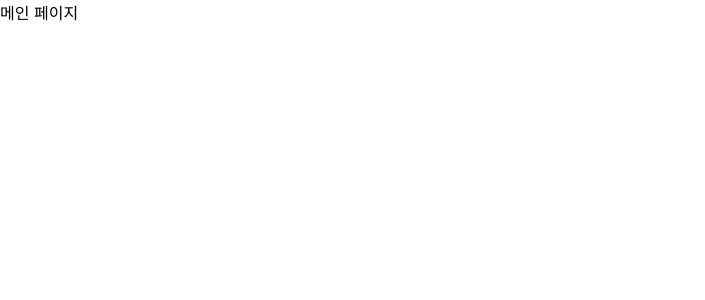
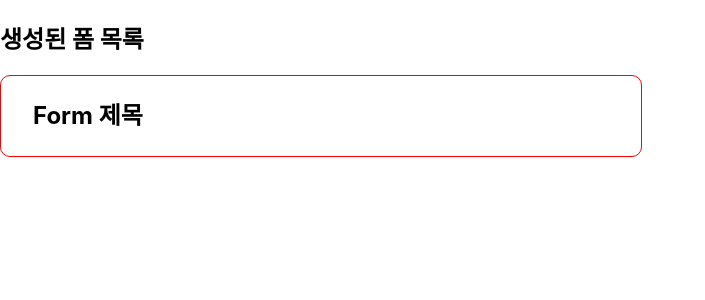
Before and after one commit to WPO-Team-01/wanted-codestates-project-1-7, a React (Create React App) app: page / in a window 1280 px wide. Shown: the top 300 px of the page, without its empty margins (0-705 px from the left). Built offline with nearby package versions, Linux system fonts and the light colour scheme; the HTML template or start-up script is replaced by a standard one.

Commit message:
Add: FormList

```diff
--- a/jsconfig.json
+++ b/jsconfig.json
@@ -4,5 +4,7 @@
     "paths": {
       "@/*": ["./src/*"]
     }
-  }
+  },
+  "include": ["src/**/*"],
+  "exclude": ["node_modules"]
 }
--- /dev/null
+++ b/src/components/FormList/FormList.js
@@ -0,0 +1,21 @@
+import styled from 'styled-components';
+
+const Wrapper = styled.div`
+  position: absolute;
+  border: 1px solid red;
+  width: 50%;
+  height: 10%;
+  border-radius: 10px;
+`;
+const Title = styled.h2`
+  width: 20%;
+  margin-left: 5%;
+`;
+function FormList() {
+  return (
+    <Wrapper>
+      <Title>Form 제목</Title>
+    </Wrapper>
+  );
+}
+export default FormList;
--- a/src/pages/MainPage/MainPage.js
+++ b/src/pages/MainPage/MainPage.js
@@ -1,7 +1,27 @@
-import React from "react";
+import React from 'react';
+import FormList from '@/components/FormList/FormList';
+import styled from 'styled-components';
 
+const Title = styled.h2``;
+const Button = styled.button`
+  position: absolute;
+  top: 70 %;
+  width: 30%;
+  height: 5%;
+  background-color: pink;
+  border: none;
+  border-radius: 5px;
+  font-size: 1.4rem;
+  font-weight: 500;
+`;
 const Main = () => {
-  return <div>메인 페이지</div>;
+  return (
+    <>
+      <Title>생성된 폼 목록</Title>
+      <FormList />
+      {/* <Button>폼 생성하기</Button> */}
+    </>
+  );
 };
 
 export default Main;
```
